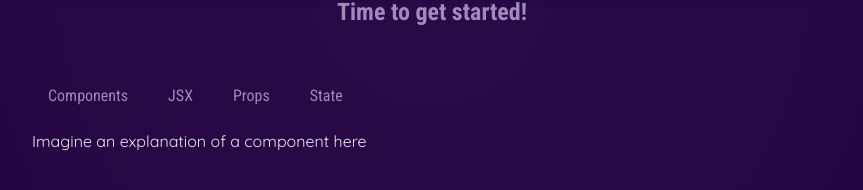
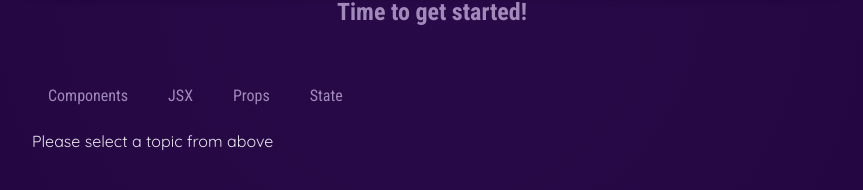
Before and after one commit to bhavukkalra/reactLandingPage, a React (Vite) app: page / in a window 1280 px wide. Shown: the part 662-852 px from the top of the page, without its empty margins (208-1071 px from the left). Built offline with nearby package versions, Linux system fonts and the light colour scheme.

Commit message:
Use usestate to alter the state of the component

```diff
--- a/src/App.jsx
+++ b/src/App.jsx
@@ -32,9 +32,22 @@ import Header from './components/Header/Header';
 import CustomComponent from './components/CustomConcept/CutomComponent'
 import CoreConcept from './components/CoreConcept/CoreConcept';
 import TabButton from './components/TabButton/TabButton';
+import { useState } from 'react';
+
+/*
+Usestate usage
+
+1. Must be used in a component
+2. Must be defined at inside the component
+3. Must not be defined inside a nested function in the component except when
+using inside custom hooks
+
+*/
 
 
 function App() {
+
+  console.log("APP COMPONENT RENDERING")
   /*
         Here just re-assigning the varibale to a new value everytime won't work.
 
@@ -43,11 +56,15 @@ function App() {
 
 
     */
-  let dynamicContentVaribale = "Imagine an explanation of a component here";
+  // let dynamicContentVaribale = "Imagine an explanation of a component here";
+  const [selectedTopic, setSelectedTopic] = useState("Please select a topic from above");
+
+
 
   function handleSelect(section) {
     console.log(`Pressed - ${section}`);
-    dynamicContentVaribale = section;
+    // dynamicContentVaribale = section;
+      setSelectedTopic(section);
 
     // console.log(`This is selected`);
   }
@@ -128,7 +145,7 @@ OR
               State
             </TabButton>
           </menu>
-          {dynamicContentVaribale}
+          {selectedTopic}
         </section>
       </main>
     </div>
--- a/src/components/TabButton/TabButton.jsx
+++ b/src/components/TabButton/TabButton.jsx
@@ -10,6 +10,8 @@ import './TabButton.css'
 // Amazing styles to button styles
 
 export default function TabButton({children, onSelect}){
+  console.log("TAB COMPONENT RENDERING")
+
   /*
 Advantage of defining the event listener inside a component
 is that they have access to the components prop and state
```
